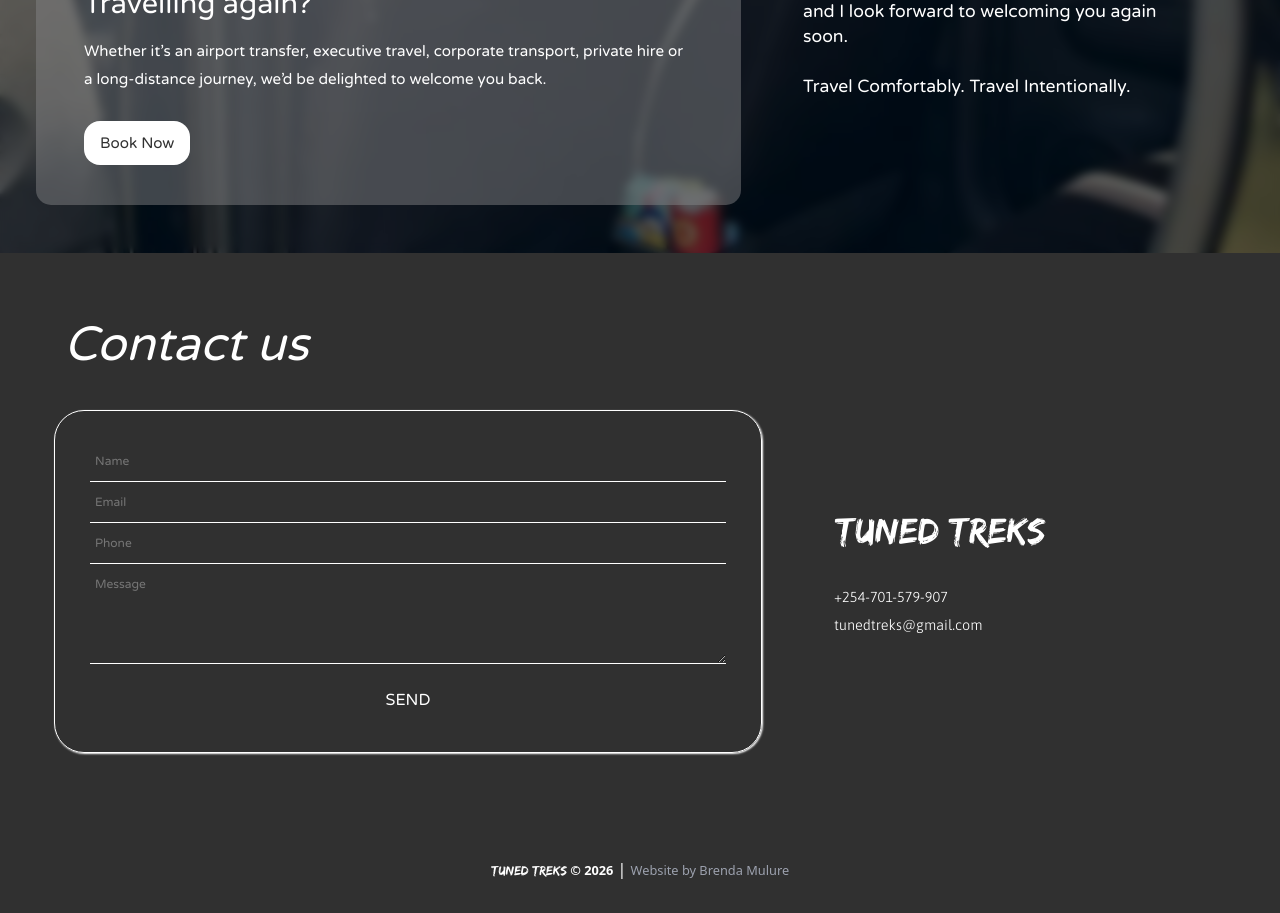
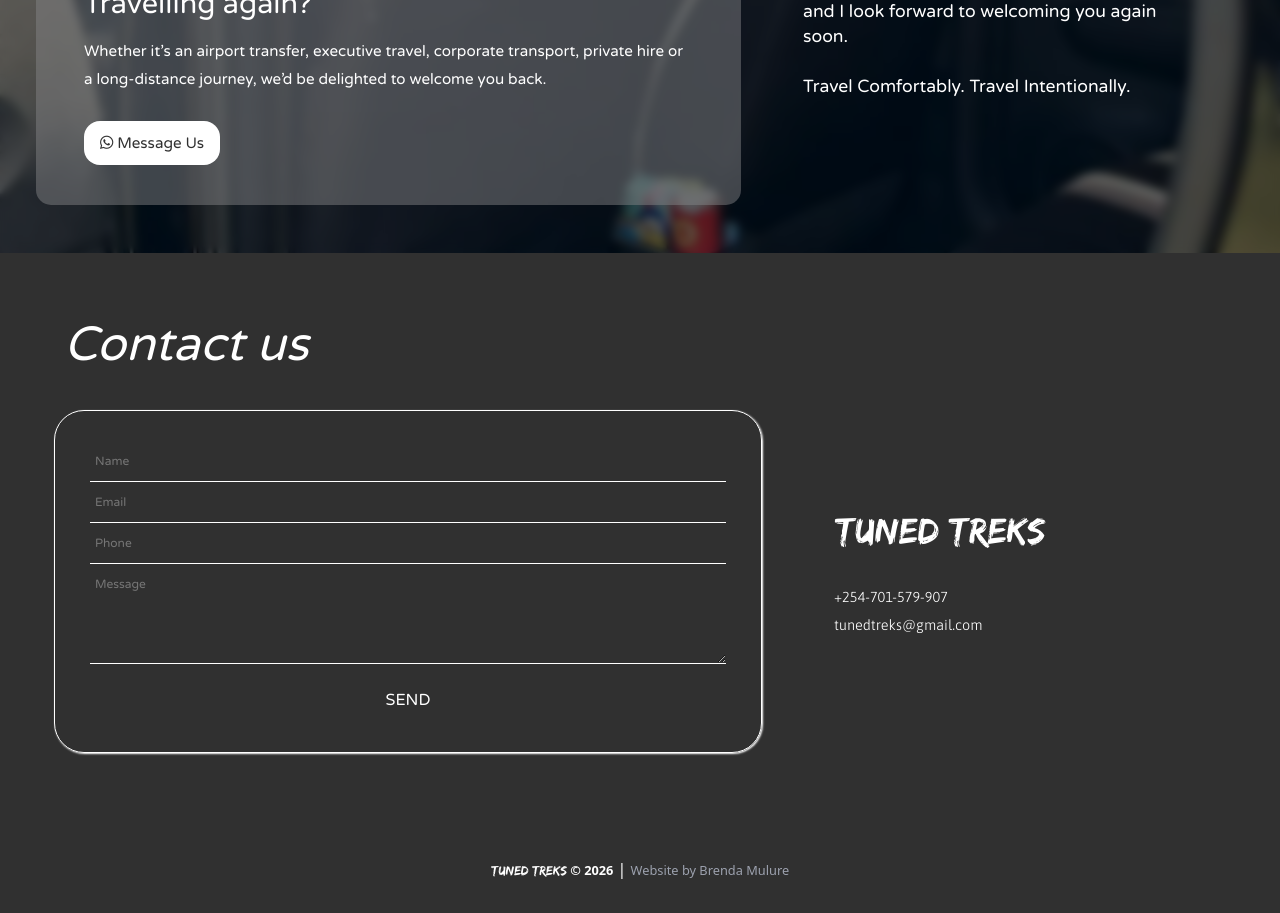
Before and after one commit to mulurebrenda/Tuned-Treks, a plain HTML site: page index.html in a window 1280 px wide. Shown: the part 2300-3213 px from the top of the page. Drawn offline with nearby package versions, Linux system fonts and the light colour scheme; some packages are replaced by stand-ins of ours; a script that the page names is missing.

Commit message:
Updated "Book Now" button to "Message Us" with WhatsApp icon for improved user engagement

```diff
--- a/index.html
+++ b/index.html
@@ -252,7 +252,7 @@
              Whether it’s an airport transfer, executive travel, corporate transport, private hire or a long-distance journey, we’d be delighted to welcome you back.
              <br>
              <br>
-             <button class="book p-2 ps-3 pe-3"><a href="http://wa.me/254701579907" target="_blank" class="text-decoration-none">Book Now</a></button>
+             <button class="book p-2 ps-3 pe-3"><a href="http://wa.me/254701579907" target="_blank" class="text-decoration-none"><i class="fa-brands fa-whatsapp"></i> Message Us</a></button>
             </p>
           </div>
           <div class="col-md-4 thankyou-section m-auto">
```
